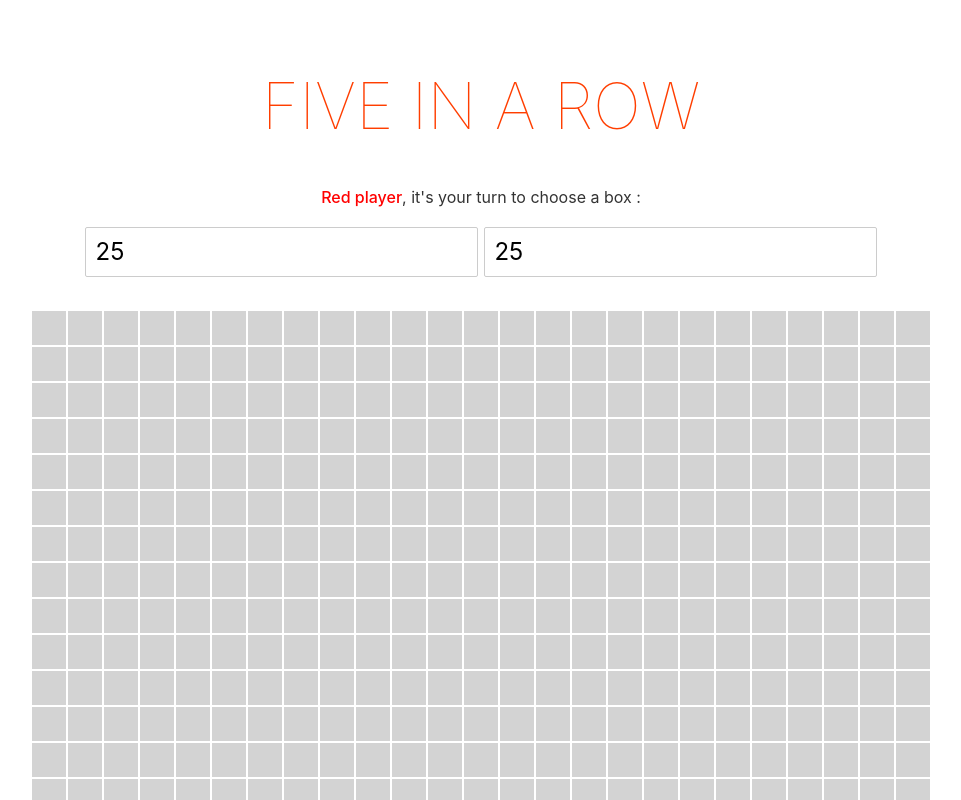
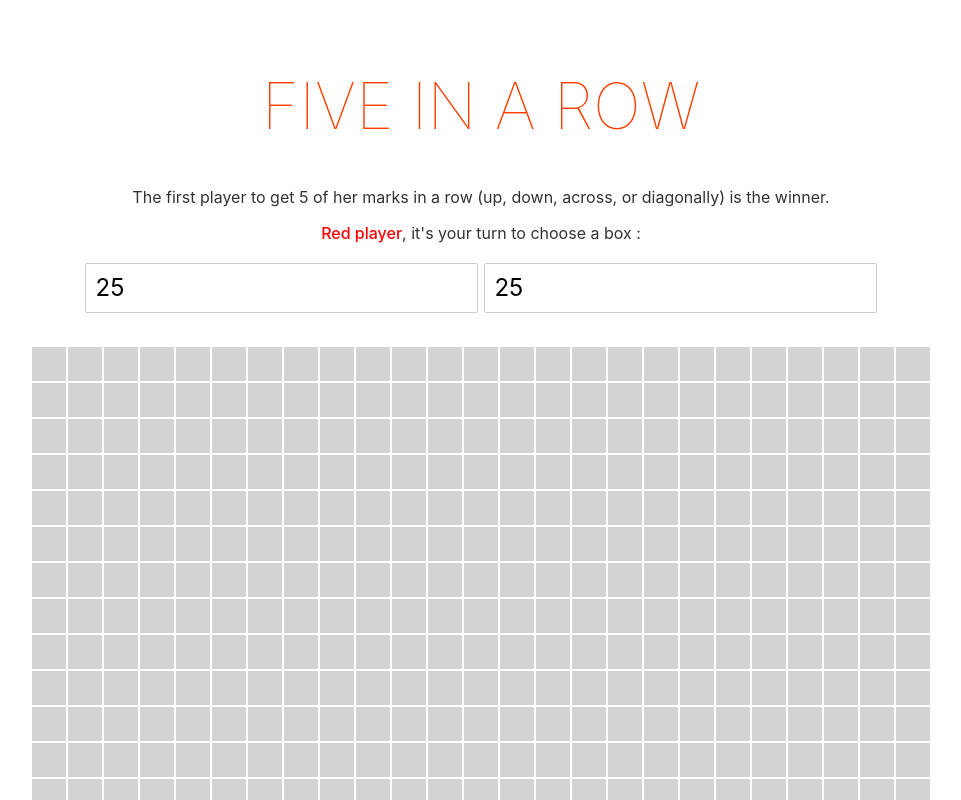
Before and after one commit to jnaudin/five-in-a-row, a Svelte app: page / in a window 1280 px wide. Shown: the top 800 px of the page, without its empty margins (159-1120 px from the left). Built offline with nearby package versions, Linux system fonts and the light colour scheme.

Commit message:
adds instructions

```diff
--- a/src/components/Instructions.svelte
+++ b/src/components/Instructions.svelte
@@ -2,6 +2,10 @@
   export let playerColor: string;
 </script>
 
+<p class="instructions">
+  The first player to get 5 of her marks in a row (up, down, across, or
+  diagonally) is the winner.
+</p>
 <p class="instructions">
   <span class="playerName" style={`color: ${playerColor}`}
     >{playerColor} player</span
```
